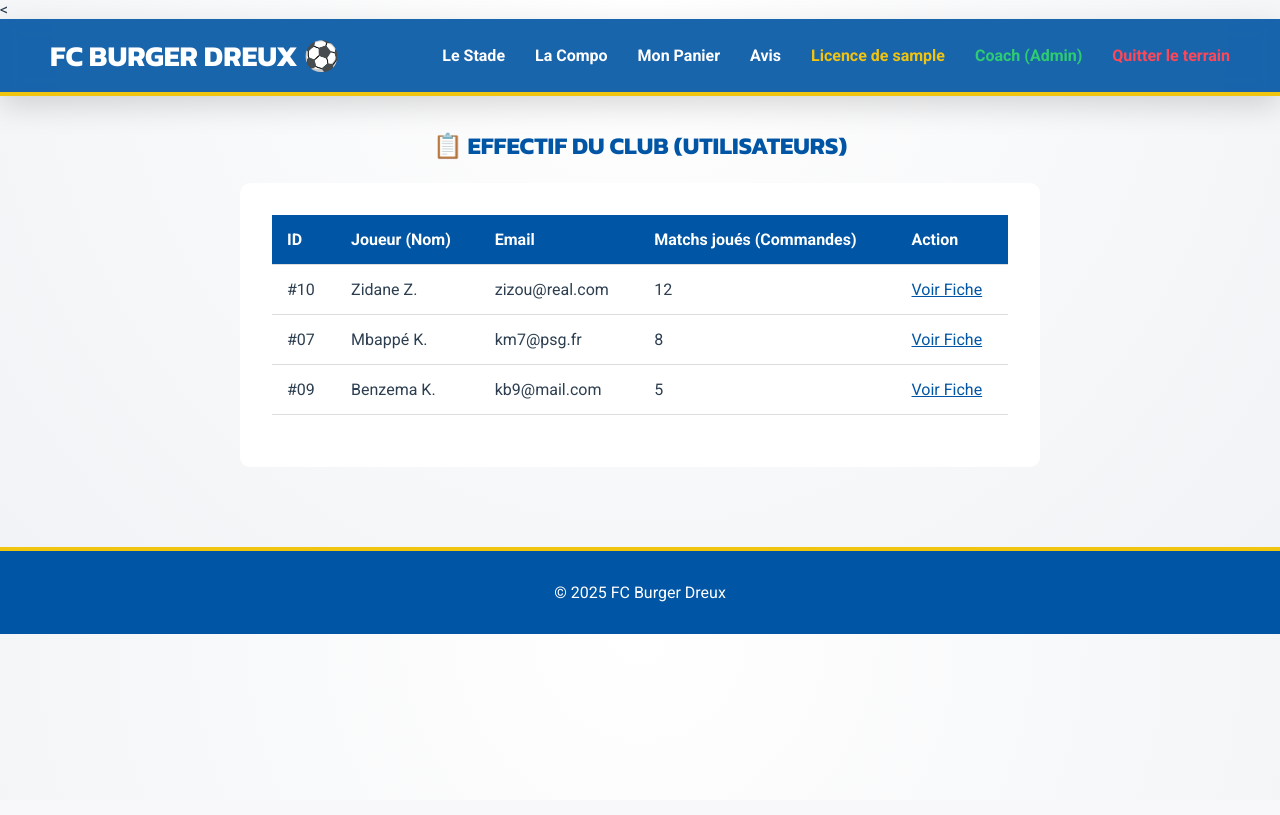
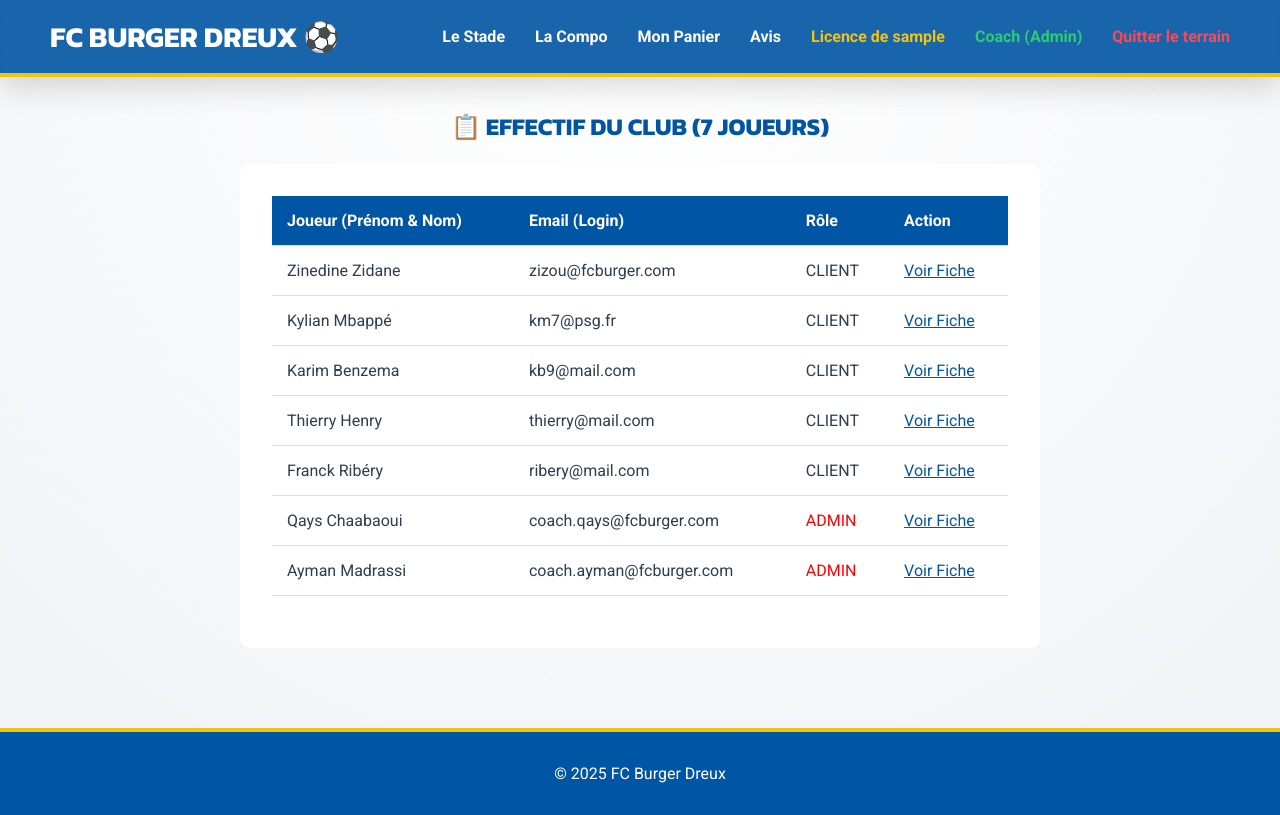
Before and after one commit to QaysChaabaoui/Info4, a PHP site: page /admin.php in a window 1280 px wide. Before the commit the page ends 634 px from the top, so only its background shows below. Run offline with PHP 8.4, Linux system fonts and the light colour scheme; the visitor is signed in with stand-in values (Sample User, id 1).

Commit message:
Refactor admin.php to use dynamic user data

```diff
--- a/admin.php
+++ b/admin.php
@@ -1,52 +1,60 @@
+<?php
+require_once('includes/header.php');
+
+// 1. Sécurité : si l'utilisateur n'est pas "admin", retour à l'accueil
+if (!isset($_SESSION['user_role']) || $_SESSION['user_role'] !== 'admin') {
+    header("Location: index.php");
+    exit();
+}
+
+// 2. Récupération dynamique des données
+$json_content = file_get_contents("data/profil.json");
+$utilisateurs = json_decode($json_content, true);
+?>
 <!DOCTYPE html>
 <html lang="fr">
+
 <head>
     <meta charset="UTF-8">
-    <meta name="viewport" content="width=device-width, initial-scale=1.0">
     <title>Bureau du Coach - Admin</title>
     <link rel="stylesheet" href="style.css">
 </head>
+
 <body>
-
-    <<?php require_once('includes/header.php'); ?>
 
     <main>
         <section class="cart-section">
-            <h2>📋 Effectif du Club (Utilisateurs)</h2>
+            <h2>📋 Effectif du Club (<?php echo count($utilisateurs); ?> Joueurs)</h2>
 
             <div class="cart-container">
                 <table class="cart-table">
                     <thead>
                         <tr>
-                            <th>ID</th>
-                            <th>Joueur (Nom)</th>
-                            <th>Email</th>
-                            <th>Matchs joués (Commandes)</th>
+                            <th>Joueur (Prénom & Nom)</th>
+                            <th>Email (Login)</th>
+                            <th>Rôle</th>
                             <th>Action</th>
                         </tr>
                     </thead>
                     <tbody>
-                        <tr>
-                            <td>#10</td>
-                            <td>Zidane Z.</td>
-                            <td>zizou@real.com</td>
-                            <td>12</td>
-                            <td><a href="profil.html" style="color: var(--bleu-dreux);">Voir Fiche</a></td>
-                        </tr>
-                       <tr>
-    <td>#07</td>
-    <td>Mbappé K.</td>
-    <td>km7@psg.fr</td>
-    <td>8</td>
-    <td><a href="profil_mbappe.html" style="color: var(--bleu-dreux);">Voir Fiche</a></td>
-                        </tr>
-                        <tr>
-                            <td>#09</td>
-                            <td>Benzema K.</td>
-                            <td>kb9@mail.com</td>
-                            <td>5</td>
-                            <td><a href="profil_benzema.html" style="color: var(--bleu-dreux);">Voir Fiche</a></td>
-                        </tr>
+                        <?php
+                        // 3. Boucle dynamique pour afficher chaque joueur
+                        foreach ($utilisateurs as $u):
+                            ?>
+                            <tr>
+                                <td><?php echo $u['prenom'] . " " . $u['nom']; ?></td>
+                                <td><?php echo $u['login']; ?></td>
+                                <td>
+                                    <span style="color: <?php echo ($u['role'] === 'admin' ? 'red' : 'inherit'); ?>">
+                                        <?php echo strtoupper($u['role']); ?>
+                                    </span>
+                                </td>
+                                <td>
+                                    <a href="profil.php?email=<?php echo $u['login']; ?>"
+                                        style="color: var(--bleu-dreux);">Voir Fiche</a>
+                                </td>
+                            </tr>
+                        <?php endforeach; ?>
                     </tbody>
                 </table>
             </div>
@@ -54,6 +62,6 @@
     </main>
 
     <?php require_once('includes/footer.php'); ?>
+</body>
 
-</body>
 </html>
```
